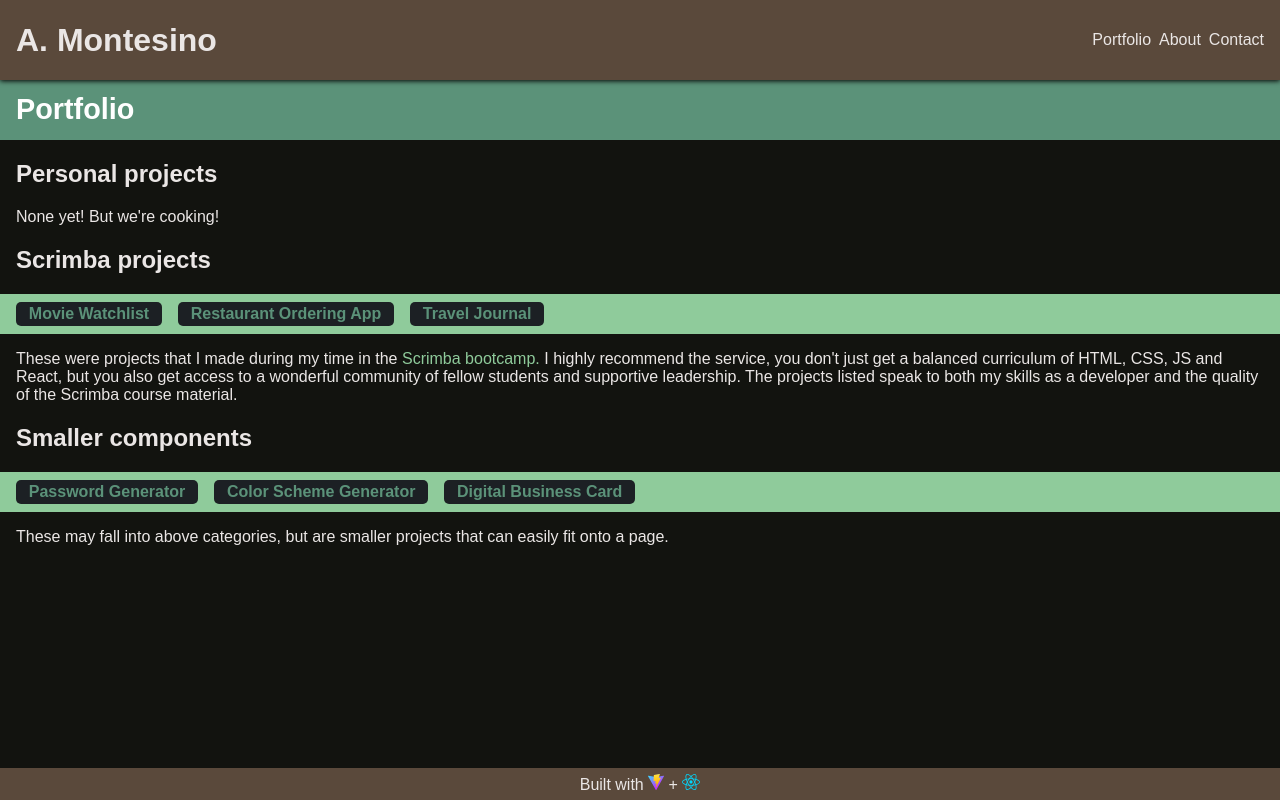
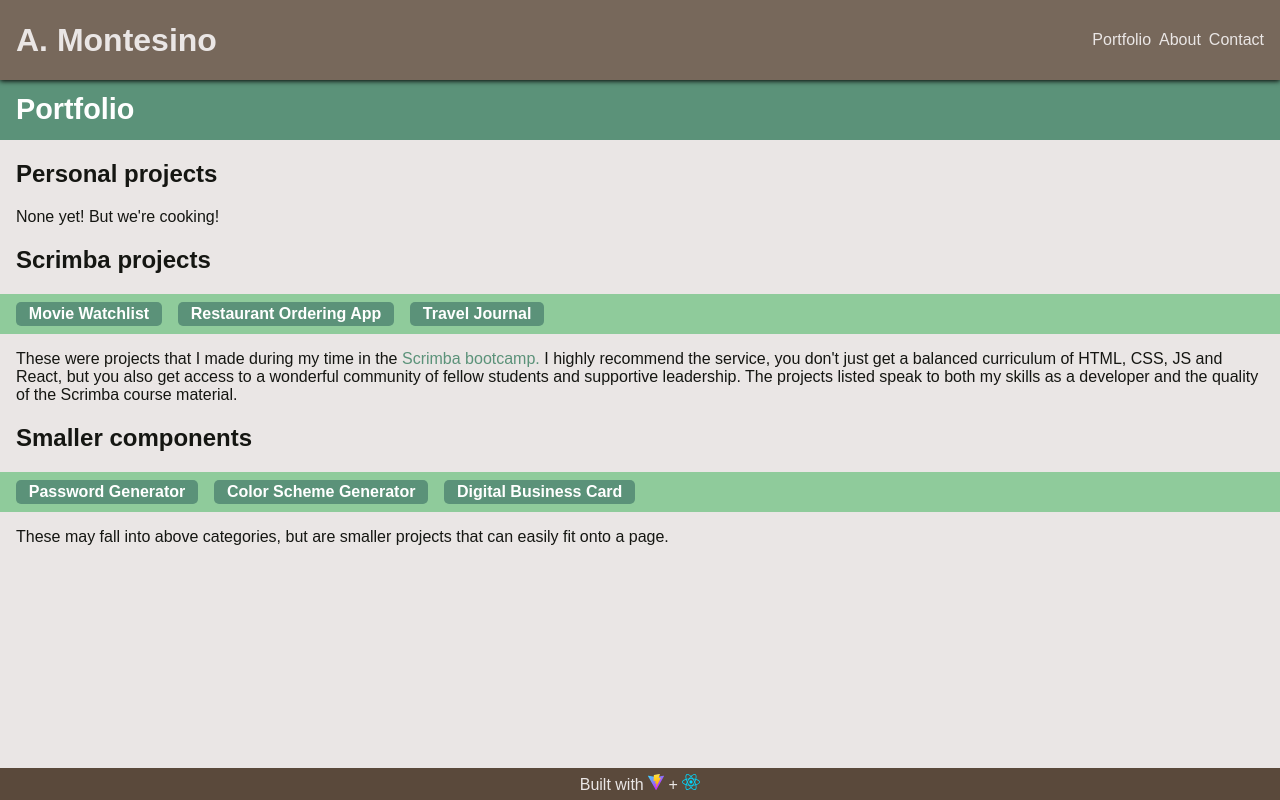
Before and after one commit to amontesino/portfolio, a React (Vite) app: page /portfolio in a window 1280 px wide. Built offline with nearby package versions, Linux system fonts and the light colour scheme; a web font is replaced by a local one.

Commit message:
made main content text/bg more 'light mode'

```diff
--- a/package.json
+++ b/package.json
@@ -15,6 +15,7 @@
     "react": "^18.2.0",
     "react-dom": "^18.2.0",
     "react-router-dom": "^6.23.0",
+    "react-three-fiber": "^6.0.13",
     "sort-by": "^1.2.0"
   },
   "devDependencies": {
--- a/src/index.css
+++ b/src/index.css
@@ -3,8 +3,8 @@ html {
   margin: 0;
   padding: 0;
   font-family: "Radio Canada Big", sans-serif;
-  background: #12130F;
-  color: #EAE6E5;
+  color: #151612;
+  background: #EAE6E5;
 }
 
 /* Header */
@@ -15,7 +15,7 @@ html {
   left: 0;
   right: 0;
   height: 5em;
-  background: #5a493b;
+  background: #77685b;
   align-items: center;
   padding: 0 1em;
   box-shadow: 0 1px 5px black;
@@ -47,6 +47,7 @@ html {
 /* Footer */
 
 .footer {
+  color: #EAE6E5;
   display: flex;
   justify-content: center;
   align-items: center;
@@ -71,17 +72,14 @@ html {
 }
 
 a {
-  color: #8FCB9B;
+  color: #5B9279;
+  text-shadow: 0;
   text-decoration: none;
 }
 
-a:active {
-  color: #5B9279;
-}
-
 a:hover {
-  color: #5B9279;
-  transition: color 1s;
+  text-shadow: 0 1px 5px #e9d38c;
+  transition: text-shadow 1s;
 }
 
 .page-section {
@@ -129,10 +127,10 @@ a:hover {
   padding: 0.2em 0.8em;
   text-decoration: none;
   font-weight: bold;
-  background: #1c2024;
+  background: #5B9279;
   border-radius: 5px;
   width: auto;
-  color: #5B9279;
+  color: #ffffff;
   transition: color 1s;
 }
 
```
Also changed, not shown: 1 other file (tests, documents, lock files or other folders).
